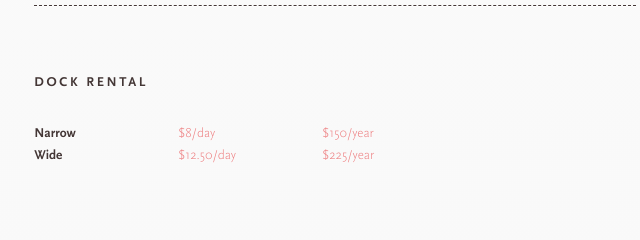
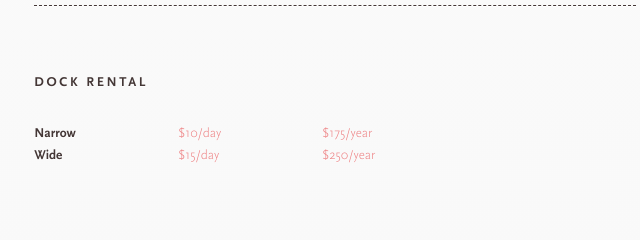
Before and after one commit to ryanglaze-zz/steinkeresort, a website: page index.html in a window 1280 px wide. Shown: the part 3320-3560 px from the top of the page, 465-1105 px from the left. Drawn offline with nearby package versions, Linux system fonts and the light colour scheme.

Commit message:
update dock prices

```diff
--- a/index.html
+++ b/index.html
@@ -186,12 +186,12 @@
             <li><strong>Wide</strong></li>
           </ul>
           <ul>
-            <li>$8/day</li>
-            <li>$12.50/day</li>
+            <li>$10/day</li>
+            <li>$15/day</li>
           </ul>
           <ul>
-            <li>$150/year</li>
-            <li>$225/year</li>
+            <li>$175/year</li>
+            <li>$250/year</li>
           </ul>
         </div>
       </article>
```
